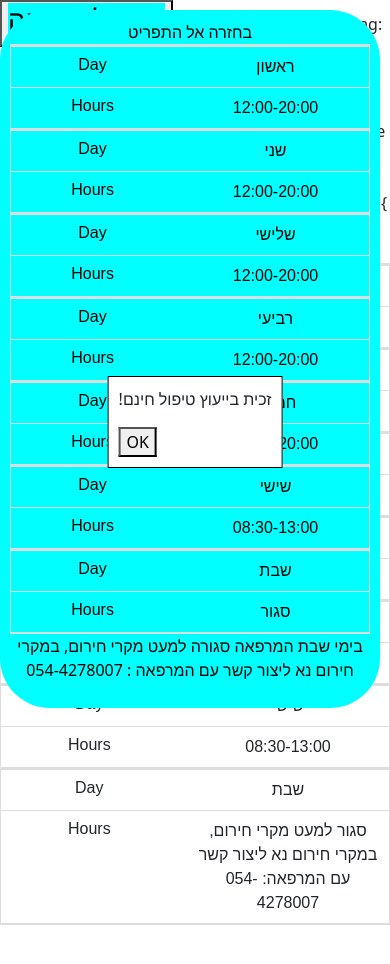
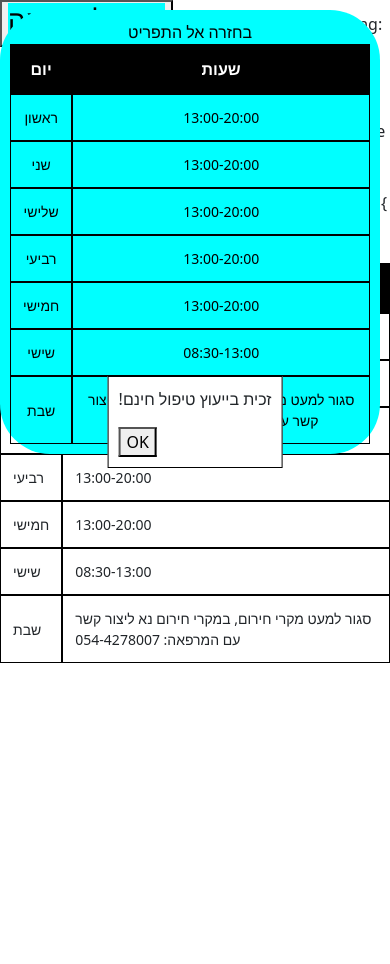
Before and after one commit to noamrap/alexrapoportdetist, a plain HTML site: page Odot.html in a window 390 px wide. After the commit the page ends 844 px from the top, so only its background shows below. Drawn offline with nearby package versions, Linux system fonts and the light colour scheme.

Commit message:
Update Odot.html

```diff
--- a/Odot.html
+++ b/Odot.html
@@ -225,95 +225,75 @@
 
     <button onclick="window.location.href='index.html';" style="background-color: cyan; position: fixed; top: 10px; right: 10px; border: none; color: #000000; padding: 10px; border-radius: 50px; cursor: pointer;">בחזרה אל התפריט
 <style>
-      table {
-        font-family: Arial, sans-serif;
-        border-collapse: collapse;
-        width: 100%;
+    table th, table td {
+        padding: 12px;
+        border: 1px solid black;
     }
 
-      th, td {
-        text-align: center;
-        padding: 8px;
-        border: 1px solid #ddd;
+    table th {
+        background-color: black;
+        color: white;
+        font-size: 20px;
+        text-transform: uppercase;
     }
 
-      th {
-        background-color: #4CAF50;
-        color: white;
+    table tr:hover {
+        background-color: lightgray;
+        cursor: pointer;
+    }
+
+    table tr:hover td {
+        color: black;
     }
 
     @media screen and (max-width: 600px) {
-        table, thead, tbody, th, td, tr {
-          display: block;
+        table {
+            font-size: 14px;
         }
 
-        th {
-          text-align: center;
+        table th {
+            font-size: 16px;
+        }
     }
 
-        th {
-          position: absolute;
-          top: -9999px;
-          left: -9999px;
-        }
-
-        tr {
-          border: 1px solid #ddd;
-        }
-
-        td {
-          border: none;
-          border-bottom: 1px solid #ddd;
-          position: relative;
-          padding-left: 50%;
-        }
-
-        td:before {
-          position: absolute;
-          top: 6px;
-          left: 6px;
-          width: 45%;
-          padding-right: 10px;
-          white-space: nowrap;
-        }
-
-        td:nth-of-type(1):before {
-          content: "Day";
-        }
-
-        td:nth-of-type(2):before {
-          content: "Hours";
+    @media (max-width: 767px) {
+        table {
+            width: 100%;
+            max-width: 100%;
+            overflow-x: auto;
+            -webkit-overflow-scrolling: touch;
         }
     }
 </style>
 
-    <table>
+<div class="table-responsive">
+    <table id="schedule">
         <thead>
             <tr>
-          <th>Day</th>
-          <th>Hours</th>
+                <th>יום</th>
+                <th>שעות</th>
             </tr>
         </thead>
         <tbody>
             <tr>
                 <td>ראשון</td>
-          <td>12:00-20:00</td>
+                <td>13:00-20:00</td>
             </tr>
             <tr>
                 <td>שני</td>
-          <td>12:00-20:00</td>
+                <td>13:00-20:00</td>
             </tr>
             <tr>
                 <td>שלישי</td>
-          <td>12:00-20:00</td>
+                <td>13:00-20:00</td>
             </tr>
             <tr>
                 <td>רביעי</td>
-          <td>12:00-20:00</td>
+                <td>13:00-20:00</td>
             </tr>
             <tr>
                 <td>חמישי</td>
-          <td>12:00-20:00</td>
+                <td>13:00-20:00</td>
             </tr>
             <tr>
                 <td>שישי</td>
@@ -321,11 +301,37 @@
             </tr>
             <tr>
                 <td>שבת</td>
-          <td>סגור</td>
+                <td>סגור למעט מקרי חירום, במקרי חירום נא ליצור קשר עם המרפאה: 054-4278007</td>
             </tr>
         </tbody>
     </table>
-    <p>בימי שבת המרפאה סגורה למעט מקרי חירום, במקרי חירום נא ליצור קשר עם המרפאה : 054-4278007</p>
+</div>
+
+<style>
+    .table-responsive {
+        overflow-x: auto;
+    }
+
+    @media screen and (max-width: 600px) {
+        .table-responsive {
+            display: block;
+            width: 100%;
+            overflow-x: auto;
+            -webkit-overflow-scrolling: touch;
+        }
+
+        table {
+            width: 100%;
+            border-collapse: separate;
+            border-spacing: 0;
+        }
+
+        td,
+        th {
+            width: auto !important;
+            border: none;
+        }
+    }
 </style>
 </body>
 
```
Lines whose indentation alone changed are shown as unchanged.
